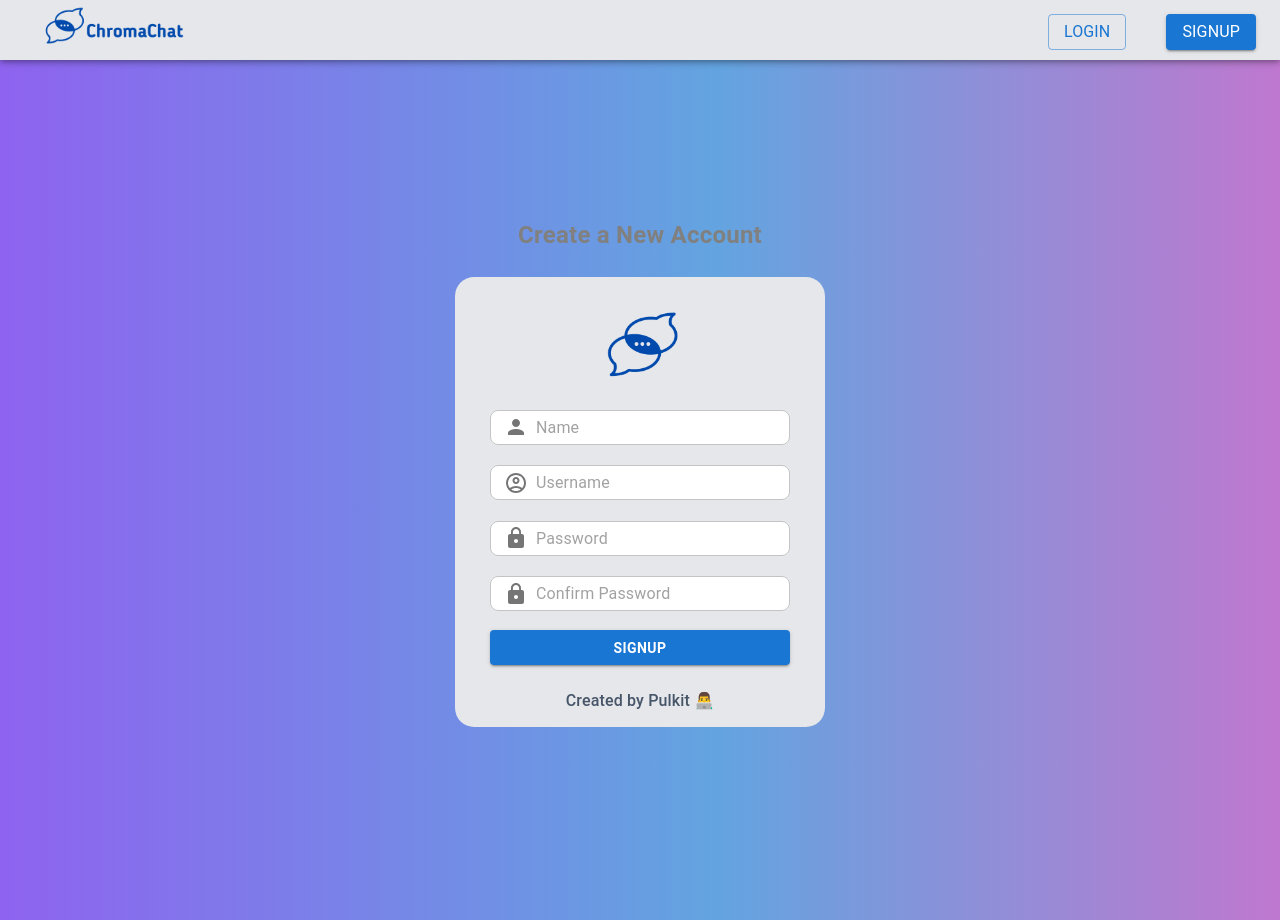
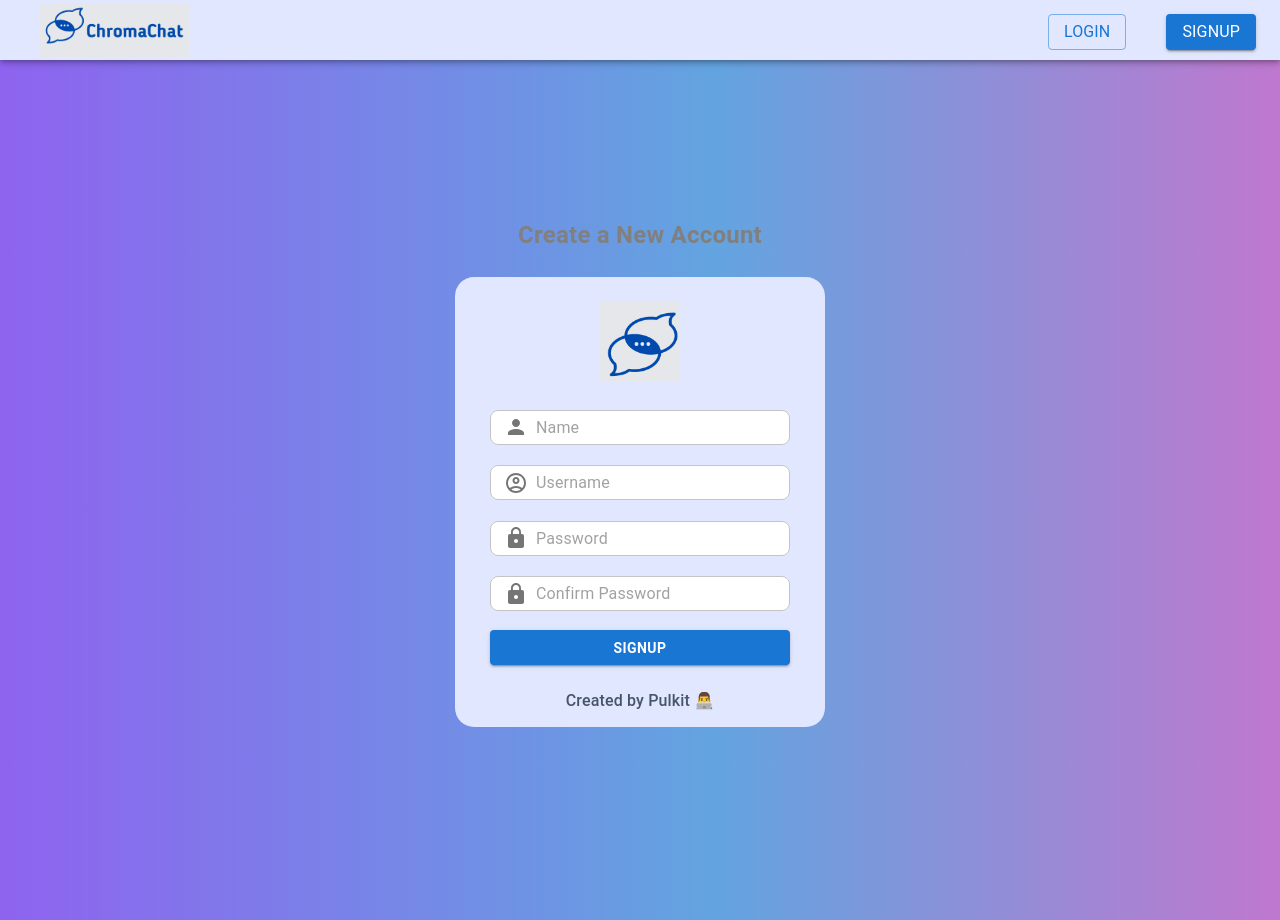
Before and after one commit to Pulkit426/ChromaChat, a React (Create React App) app in the folder frontend/: page /signup in a window 1280 px wide. Built offline with nearby package versions, Linux system fonts and the light colour scheme; no server answers.

Commit message:
style: color changes

```diff
--- a/frontend/src/components/LoginNavbar.js
+++ b/frontend/src/components/LoginNavbar.js
@@ -3,7 +3,7 @@ import { Link } from 'react-router-dom';
 
 const LoginNavbar = () => {
     return (
-        <AppBar sx={{backgroundColor: "#e5e7eb", mb: 5 , width: "100%", height: "60px"}}>
+        <AppBar sx={{backgroundColor: "#e0e7ff", mb: 5 , width: "100%", height: "60px"}}>
          <Toolbar>
 
          <img src='\logo.png' alt="Logo" style={{maxWidth: 150, margin: "1rem", marginBottom: "1.25rem"}} />
--- a/frontend/src/components/LoginPage.js
+++ b/frontend/src/components/LoginPage.js
@@ -45,7 +45,7 @@ const LoginPage = () => {
 
 
         <Container maxWidth='sm'
-        sx={{backgroundColor:'#e5e7eb', width: 350, height: 375, borderRadius: "1.2rem", mb: 10,
+        sx={{backgroundColor:'#e0e7ff', width: 350, height: 375, borderRadius: "1.2rem", mb: 10,
         display: "flex", flexDirection: "column" ,alignItems: "center", justifyContent: "center"}} >
           <img src="/favicon.png" alt="logo"  style={{maxHeight: 80, margin: "1rem", marginBottom: "1.25rem"}}/>
           <Typography align="center" gutterBottom="true" variant="body1">
--- a/frontend/src/components/SignUpPage.js
+++ b/frontend/src/components/SignUpPage.js
@@ -16,7 +16,7 @@ const SignUpPage = () => {
 
 
         <Container maxWidth='sm'
-        sx={{backgroundColor:'#e5e7eb', width: 370, height: 450, borderRadius: "1.2rem", mb: 8,
+        sx={{backgroundColor:'#e0e7ff', width: 370, height: 450, borderRadius: "1.2rem", mb: 8,
         display: "flex", flexDirection: "column",  alignItems: "center", justifyContent: "center"}} >
           <img src="/favicon.png" alt="logo"  style={{maxHeight: 80, margin: "1rem", marginBottom: "1.25rem"}}/>
         <Typography align="center" gutterBottom="true" variant="body1">
```
